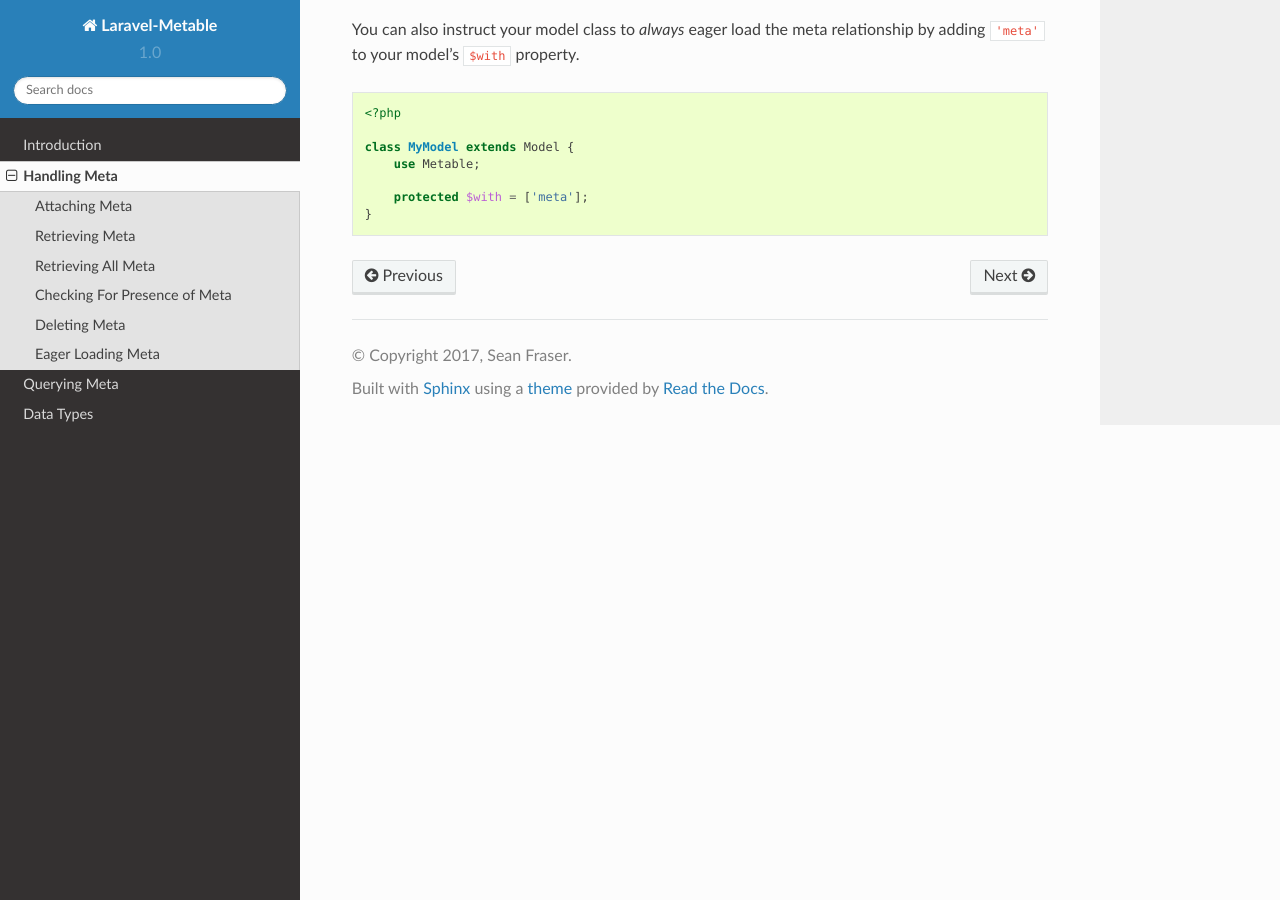
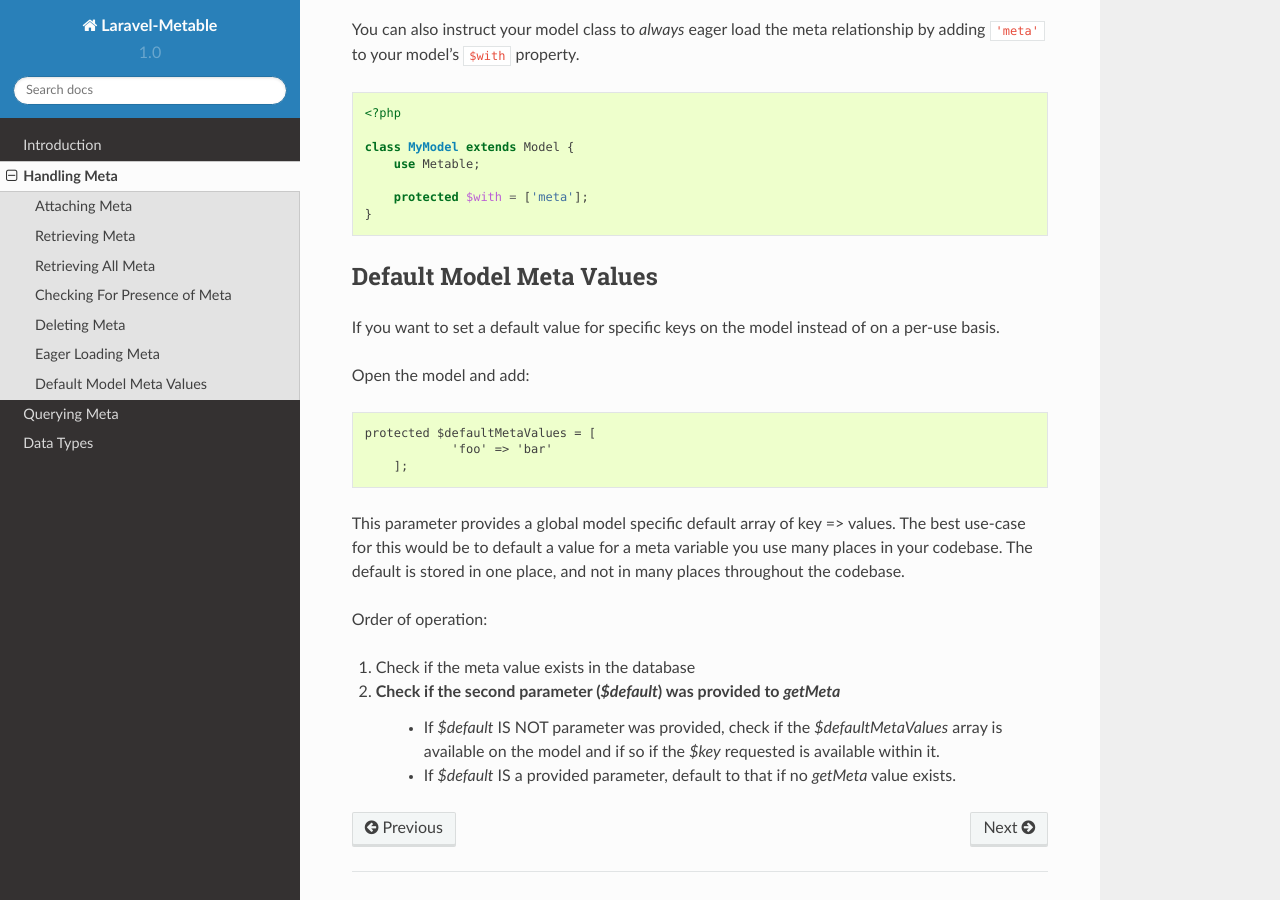
Before and after one commit to plank/laravel-metable, a Sphinx documentation site: the page built from docs/source/handling_meta.rst, in a window 1280 px wide and 900 px high, scrolled down 3462 px. Built offline with Sphinx 7.4.7 and the Read the Docs theme 2.0.0, drawn with Linux system fonts in a browser that asks for light colours.

```diff
--- a/docs/source/handling_meta.rst
+++ b/docs/source/handling_meta.rst
@@ -164,3 +164,27 @@ You can also instruct your model class to `always` eager load the meta relations
 
         protected $with = ['meta'];
     }
+
+
+Default Model Meta Values
+------------------
+
+If you want to set a default value for specific keys on the model instead of on a per-use basis.
+
+Open the model and add:
+
+::
+
+    protected $defaultMetaValues = [
+		'foo' => 'bar'
+	];
+
+This parameter provides a global model specific default array of key => values. The best use-case for this would be to default a value for a meta variable you use many places in your codebase.
+The default is stored in one place, and not in many places throughout the codebase.
+
+Order of operation:
+
+1. Check if the meta value exists in the database
+2. Check if the second parameter (`$default`) was provided to `getMeta`
+	- If `$default` IS NOT parameter was provided, check if the `$defaultMetaValues` array is available on the model and if so if the `$key` requested is available within it.
+	- If `$default` IS a provided parameter, default to that if no `getMeta` value exists.
```
Also changed, not shown: 3 other files.
